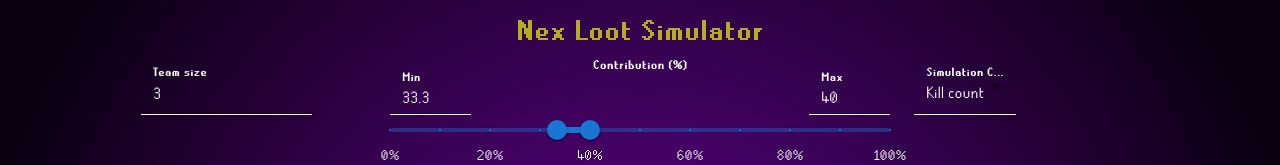
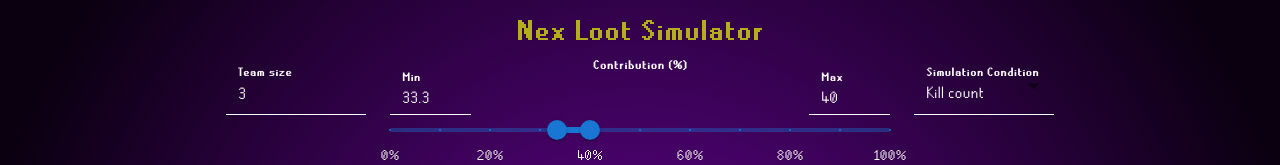
Before and after one commit to Teekiz/nex-sim, a React (Vite) app: page / in a window 1280 px wide. Shown: the top 165 px of the page. Built offline with nearby package versions, Linux system fonts and the light colour scheme.

Commit message:
Fixed the size of the input boxes.

```diff
--- a/src/app/App.tsx
+++ b/src/app/App.tsx
@@ -78,6 +78,13 @@ function App() {
                         marginLeft: 0,
                     }
                 }
+            },
+            MuiFormControl: {
+                styleOverrides: {
+                    root:{
+                        width: "100%",
+                    }
+                }
             }
         },
     });
--- a/src/app/components/controls/InputBox.tsx
+++ b/src/app/components/controls/InputBox.tsx
@@ -71,13 +71,13 @@ export default function InputBox() {
             <Stack spacing={3} alignItems={"center"} alignContent={"flex-end"}>
                 {/* Contribution + Team Size (same row) */}
                 <Grid container direction={"row"} spacing={3} width={"100%"} justifyContent={"center"} alignItems={"flex-start"} flexWrap={"wrap"}>
-                    <Grid className={"input_wrapper_1"} sx={{width: 225}}>
+                    <Grid className={"input_wrapper_1"} sx={{width: 140}}>
                         <TextField id="outlined-basic" label="Team size" variant="filled" value={teamsize} onChange={(e) => setteamsize(Number(e.target.value))} type={"text"} inputMode={"numeric"}/>
                     </Grid>
                     <Grid className={"input_wrapper_2"} sx={{width: 500}}>
                         <ContributionInput contribution={contributionRange} setContribution={setContributionRange}></ContributionInput>
                     </Grid>
-                    <Grid className={"input_wrapper_3"} sx={{width: 225}}>
+                    <Grid className={"input_wrapper_3"} sx={{width: 140}}>
                         <ConditionInput condition={condition} handleConditionChange={handleConditionChange}></ConditionInput>
                     </Grid>
                 </Grid>
```
